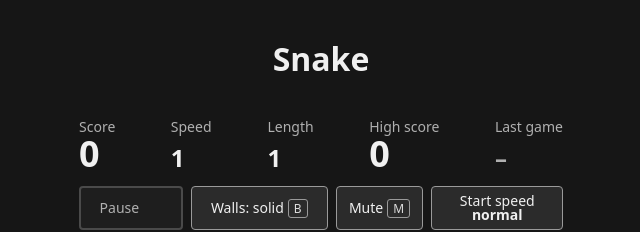
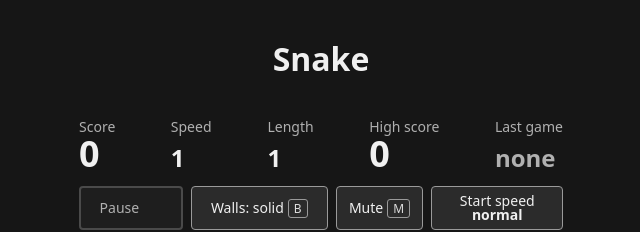
Before and after one commit to mariusachim/awesomeProject1, a React (Vite) app: page / in a window 1280 px wide. Shown: the top 232 px of the page, without its empty margins (319-959 px from the left). Built offline with nearby package versions, Linux system fonts and the light colour scheme.

Commit message:
feat(#504): show none for an empty last game stat

```diff
--- a/src/App.tsx
+++ b/src/App.tsx
@@ -210,7 +210,7 @@ function Stat({
   value: number | string;
   spoken: string;
   big?: boolean;
-  muted?: boolean; // no value yet: a dash in a dimmer colour
+  muted?: boolean; // no value yet: the word none in a dimmer colour
   pulse?: boolean;
 }) {
   return (
@@ -625,7 +625,7 @@ export default function App() {
         />
         <Stat
           label="Last game"
-          value={last ?? "–"}
+          value={last ?? "none"}
           spoken={`Last game: ${last ?? "none"}`}
           muted={last === null}
           pulse={last !== null}
```
Also changed, not shown: 1 other file (tests, documents, lock files or other folders).
